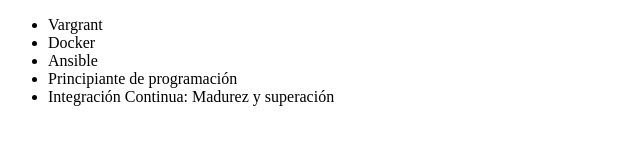
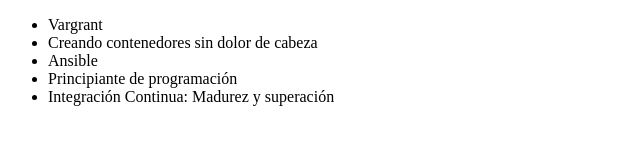
Before and after one commit to emmanuelg2/alura_cursos, a plain HTML site: page index.html in a window 1280 px wide. Shown: the whole page, without its empty margins (0-640 px from the left). Drawn offline with Linux system fonts and the light colour scheme.

Commit message:
Actualizanddo el nombre de docker

```diff
--- a/index.html
+++ b/index.html
@@ -7,7 +7,7 @@
     <body>
         <ul>
             <li>Vargrant</li>
-            <li>Docker</li>
+            <li>Creando contenedores sin dolor de cabeza</li>
             <li>Ansible</li>
             <li>Principiante de programación</li>
             <li>Integración Continua: Madurez y superación</li>
```
